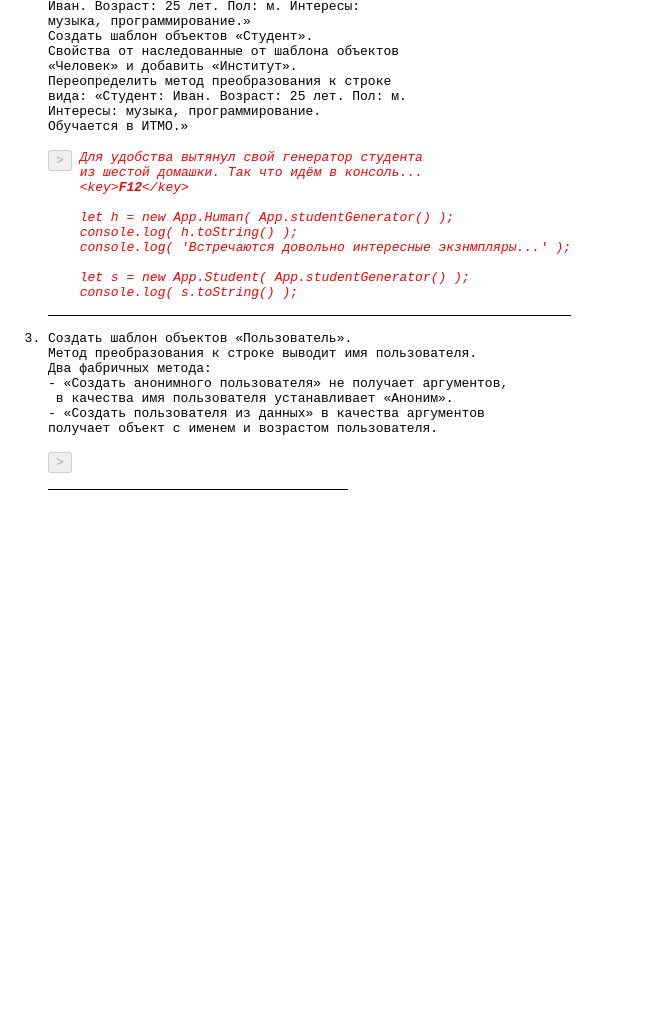
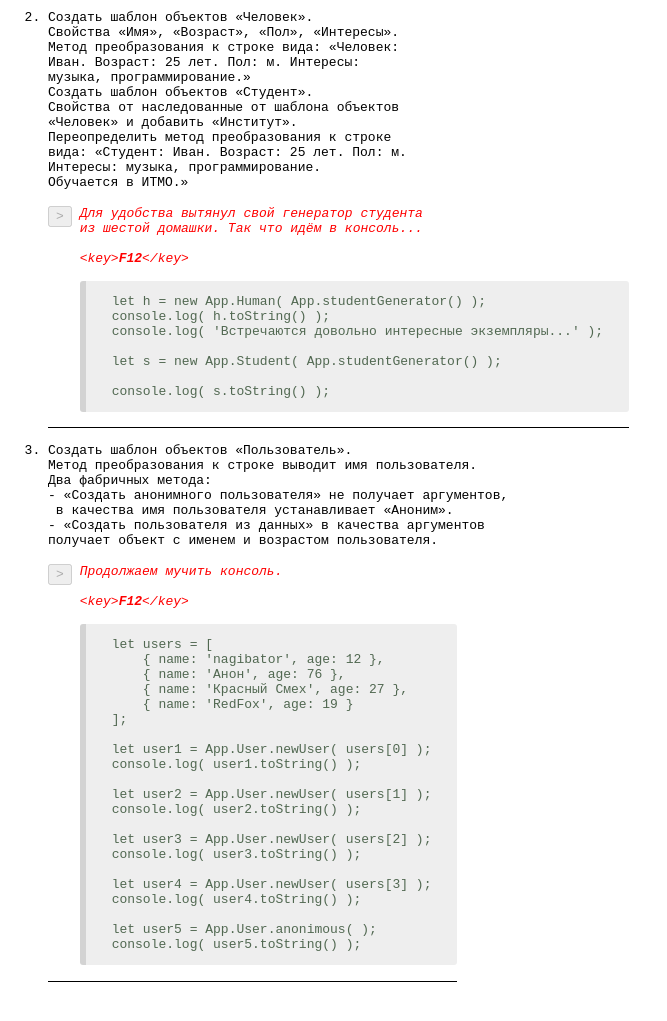
Before and after one commit to 51ck/itmo.javascript, a plain HTML site: page homework/10/index.html in a window 1280 px wide. Shown: the part 495-1516 px from the top of the page, without its empty margins (0-667 px from the left). Before the commit the page ends 1056 px from the top, so only its background shows below. Drawn offline with Linux system fonts and the light colour scheme.

Commit message:
homework #10 3/3

```diff
--- a/homework/10/index.html
+++ b/homework/10/index.html
@@ -2,7 +2,7 @@
 <html lang="en">
     <head>
         <meta charset="UTF-8">
-        <title>hw8</title>
+        <title>hw10</title>
         <link rel="stylesheet" href="static/styles/main.css">
         <script type="text/javascript">
             var App = {};
@@ -27,18 +27,19 @@
 - Вернуть сумму товара;
 - Вернуть количество товара.
 <div class="task1"><button disabled>></button> <span>Визуализация займёт у меня кучу времени, поэтому...
+
 &lt;key&gt;<strong>F12</strong>&lt;/key&gt;
 
-let a = new App.Good( 'apple', 5 );
+<span class="code">let a = new App.Good( 'apple', 5 );
 let b = new App.Good( 'pear', 7 );
 let c = new App.Good( 'peach', 8 );
 
 let crate = new App.Crate( a, a, b, c, a, b, c, a );
+
 crate.addGood( new App.Good( 'orange', 10 ) );
 console.log( crate.getTotal() );
 console.log( crate.getCount() );
-console.dir( crate );</span>
-</div></li>
+console.dir( crate );</span></span></div></li>
 <li>Создать шаблон объектов «Человек».
 Свойства «Имя», «Возраст», «Пол», «Интересы».
 Метод преобразования к строке вида: «Человек:
@@ -53,14 +54,16 @@ console.dir( crate );</span>
 Обучается в ИТМО.»
 <div class="task2"><button disabled>></button> <span>Для удобства вытянул свой генератор студента
 из шестой домашки. Так что идём в консоль...
+
 &lt;key&gt;<strong>F12</strong>&lt;/key&gt;
 
-let h = new App.Human( App.studentGenerator() );
+<span class="code">let h = new App.Human( App.studentGenerator() );
 console.log( h.toString() );
-console.log( 'Встречаются довольно интересные экзнмпляры...' );
+console.log( 'Встречаются довольно интересные экземпляры...' );
 
 let s = new App.Student( App.studentGenerator() );
-console.log( s.toString() );</span></div></li>
+
+console.log( s.toString() );</span></span></div></li>
 <li>Создать шаблон объектов «Пользователь».
 Метод преобразования к строке выводит имя пользователя.
 Два фабричных метода:
@@ -68,7 +71,32 @@ console.log( s.toString() );</span></div></li>
  в качества имя пользователя устанавливает «Аноним».
 - «Создать пользователя из данных» в качества аргументов
 получает объект с именем и возрастом пользователя.
-<div class="task3"><button disabled>></button></div></li>
+<div class="task3"><button disabled>></button> <span>Продолжаем мучить консоль.
+
+&lt;key&gt;<strong>F12</strong>&lt;/key&gt;
+
+<span class="code">let users = [
+    { name: 'nagibator', age: 12 },
+    { name: 'Анон', age: 76 },
+    { name: 'Красный Смех', age: 27 },
+    { name: 'RedFox', age: 19 }
+];
+
+let user1 = App.User.newUser( users[0] );
+console.log( user1.toString() );
+
+let user2 = App.User.newUser( users[1] );
+console.log( user2.toString() );
+
+let user3 = App.User.newUser( users[2] );
+console.log( user3.toString() );
+
+let user4 = App.User.newUser( users[3] );
+console.log( user4.toString() );
+
+let user5 = App.User.anonimous( );
+console.log( user5.toString() );
+</span></span></div></li>
 </ol>
         </pre>
 
--- a/homework/10/static/scripts/main.js
+++ b/homework/10/static/scripts/main.js
@@ -39,11 +39,6 @@
 
 
     app.studentGenerator = function () {
-        // Построить объект студент:
-        // - свойства: Имя, Фамилия, Возраст, Интересы (в виде массива), Место обучения.
-        // - метод выводящий в консоль биографическую справку в виде, например:
-        // «Иван Петров. 21 год. Интересы: программирование, музыка, аниме. Учится в ИТМО.
-
         var firstNames = [
             'Иван',
             'Василий',
@@ -159,23 +154,52 @@
         this.male = human.male;
         this.interests = human.interests;
 
-        this.toString = function() {
+        this.toString = function () {
             return `${ this.name }. ${ this.male ? 'Мужчина' : 'Женщина' }, ${ years( this.age ) }. Интересы: ${ this.interests.join(', ')}.`;
         };
     };
 
-    let Student = function( human ) {
+    let Student = function ( human ) {
         Human.call( this, human );
         this.university = human.university;
 
-        this.toString = function() {
+        this.toString = function () {
             return `${ this.name }. ${ this.male ? 'Мужчина' : 'Женщина' }, ${ years( this.age ) }. Интересы: ${ this.interests.join(', ')}. Учится в ${ this.university }.`;
         };
     };
 
     app.Human = Human;
     app.Student = Student;
+
     //-----------------------------------------------------//
+
+    var User = function () {
+        this.name;
+        this.age;
+        this.toString = function () {
+            return this.name;
+        };
+    };
+
+    User.newUser = function ( user ) {
+        let u = new User();
+
+        u.name = user.name === 'Анон' ? '"Анон"' : user.name.toString();
+        u.age = parseInt( user.age ) || null;
+
+        return u;
+    };
+
+    User.anonimous = function () {
+        let u = new User();
+
+        u.name = 'Анон';
+        u.age = null;
+
+        return u;
+    };
+
+    app.User = User;
 
 
     //-----------------------------------------------------//
--- a/homework/10/static/styles/main.css
+++ b/homework/10/static/styles/main.css
@@ -47,6 +47,17 @@ html {
     vertical-align: top;
     color: red;
     font-style: italic;
+}
+
+span.code {
+    font-family: monospace;
+    font-style: normal;
+    color: #516851;
+    display: block;
+    background: #eeeeee;
+    padding: 1em 2em;
+    border-left: .5em solid lightgray;
+    border-radius: 3px;
 }
 
 .table-wrapper {
```
